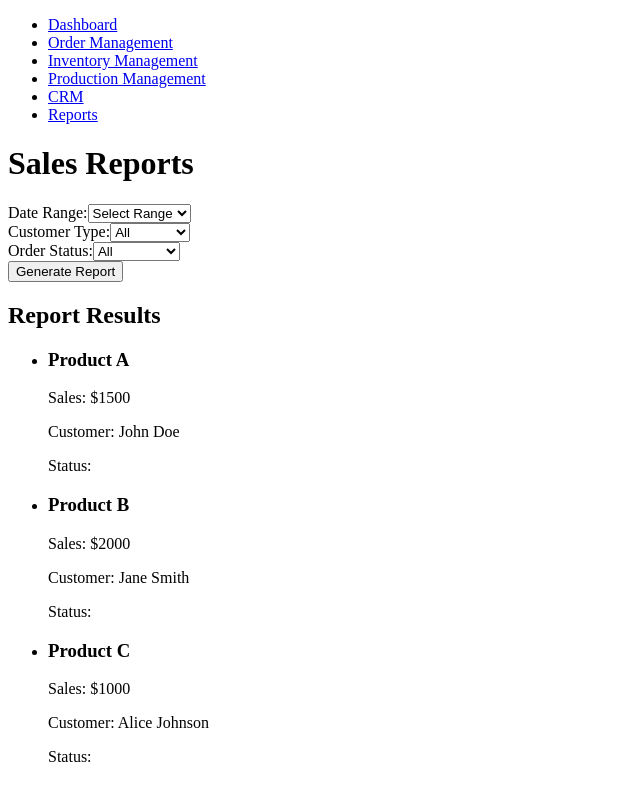
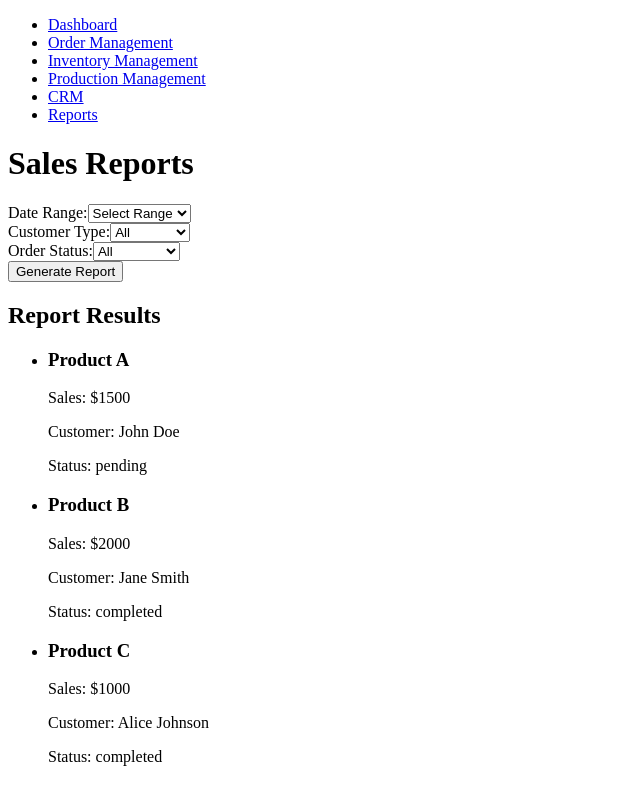
Before and after one commit to shjcc/CMS, a React (Vite) app in the folder frontend/: page /reports in a window 1280 px wide. Both pictures are taken after a click on the button "Generate Report". Shown: the whole page, without its empty margins (0-640 px from the left). Built offline with nearby package versions, Linux system fonts and the light colour scheme.

Commit message:
Update Reports.jsx

```diff
--- a/frontend/src/pages/Reports.jsx
+++ b/frontend/src/pages/Reports.jsx
@@ -1,5 +1,5 @@
 import React, { useState } from 'react';
-import ReportsData from '../components/ReportsData'; // Importing data
+import ReportsData from '../components/ReportsData'; // Import the data
 
 const Reports = () => {
     const [reports, setReports] = useState([]);
@@ -10,11 +10,13 @@ const Reports = () => {
         orderStatus: '',
     });
 
-    // Filter reports based on filters
+    // Filter reports based on the selected filters
     const fetchReports = () => {
         setLoading(true);
 
-        // Simulate a network request with a timeout to mimic async behavior
+        console.log('Filters applied:', filters); // Debug: See which filters are being applied
+
+        // Simulate network request to filter the data
         setTimeout(() => {
             const filteredReports = ReportsData.filter((report) => {
                 const dateMatch = filters.dateRange === '' || report.dateRange === filters.dateRange;
@@ -24,14 +26,16 @@ const Reports = () => {
                 return dateMatch && customerTypeMatch && orderStatusMatch;
             });
 
-            setReports(filteredReports);
-            setLoading(false); // Set loading to false when done
-        }, 1000); // Simulate a 1-second delay
+            console.log('Filtered Reports:', filteredReports); // Debug: See filtered reports
+            setReports(filteredReports); // Set the filtered reports
+            setLoading(false); // Stop loading after processing
+        }, 1000); // Simulate a delay
     };
 
     // Handle filter change
     const handleFilterChange = (filterName, filterValue) => {
         setFilters({ ...filters, [filterName]: filterValue });
+        console.log(`Filter "${filterName}" changed to: ${filterValue}`); // Debug: Track filter changes
     };
 
     return (
@@ -95,7 +99,7 @@ const Reports = () => {
                                 <h3>{report.productName}</h3>
                                 <p>Sales: ${report.salesAmount}</p>
                                 <p>Customer: {report.customerName}</p>
-                                <p>Status: {report.status}</p>
+                                <p>Status: {report.orderStatus}</p>
                             </li>
                         ))}
                     </ul>
```
